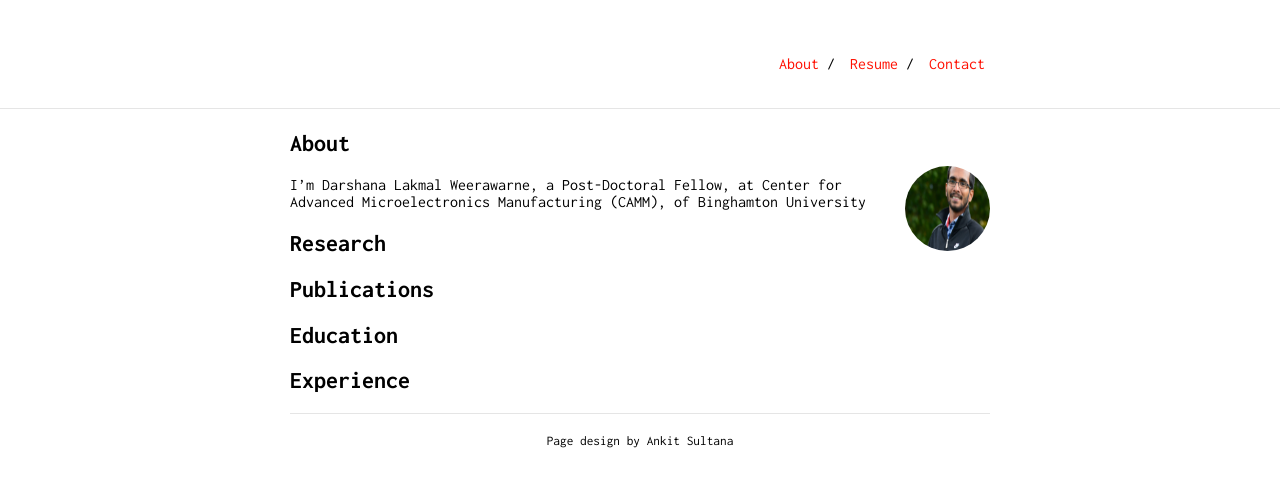
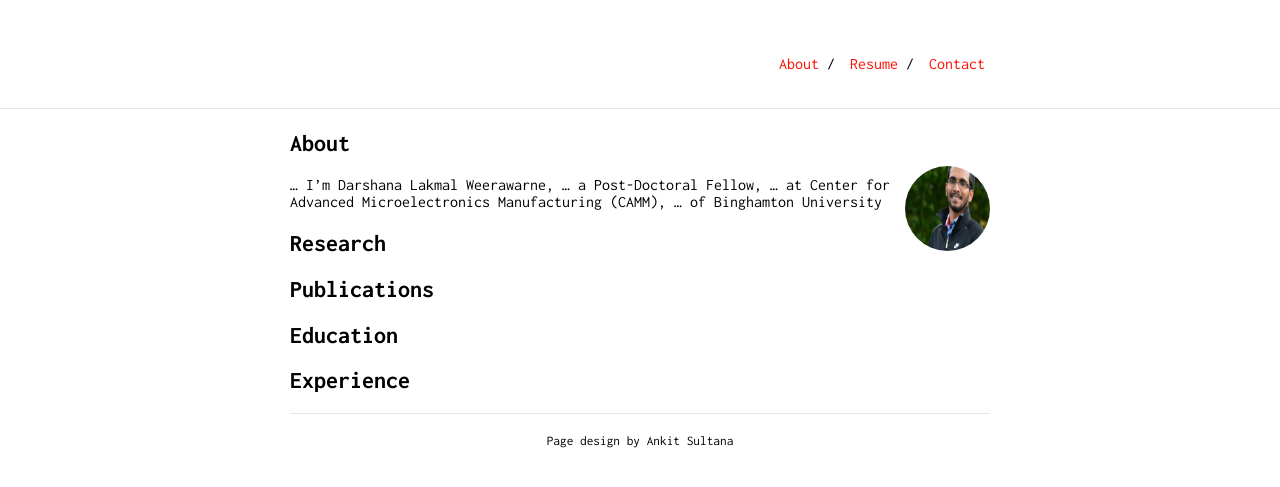
Before and after one commit to dlweerawarne/dlweerawarne.github.io, a Jekyll site: the page built from index.md, in a window 1280 px wide. Shown: the top 487 px of the page. Built offline with Jekyll 4.4.1, drawn with Linux system fonts in a browser that asks for light colours; our own code applies the rules of GitHub Pages for plain Markdown files.

```diff
--- a/index.md
+++ b/index.md
@@ -2,10 +2,10 @@
 
 <img class="profile-picture" src="sherlock.jpg" width="200">
 
-I'm Darshana Lakmal Weerawarne,
-a Post-Doctoral Fellow,
-at Center for Advanced Microelectronics Manufacturing (CAMM),
-of Binghamton University
+... I'm Darshana Lakmal Weerawarne,
+... a Post-Doctoral Fellow,
+... at Center for Advanced Microelectronics Manufacturing (CAMM),
+... of Binghamton University
 
 ## Research
 
```
